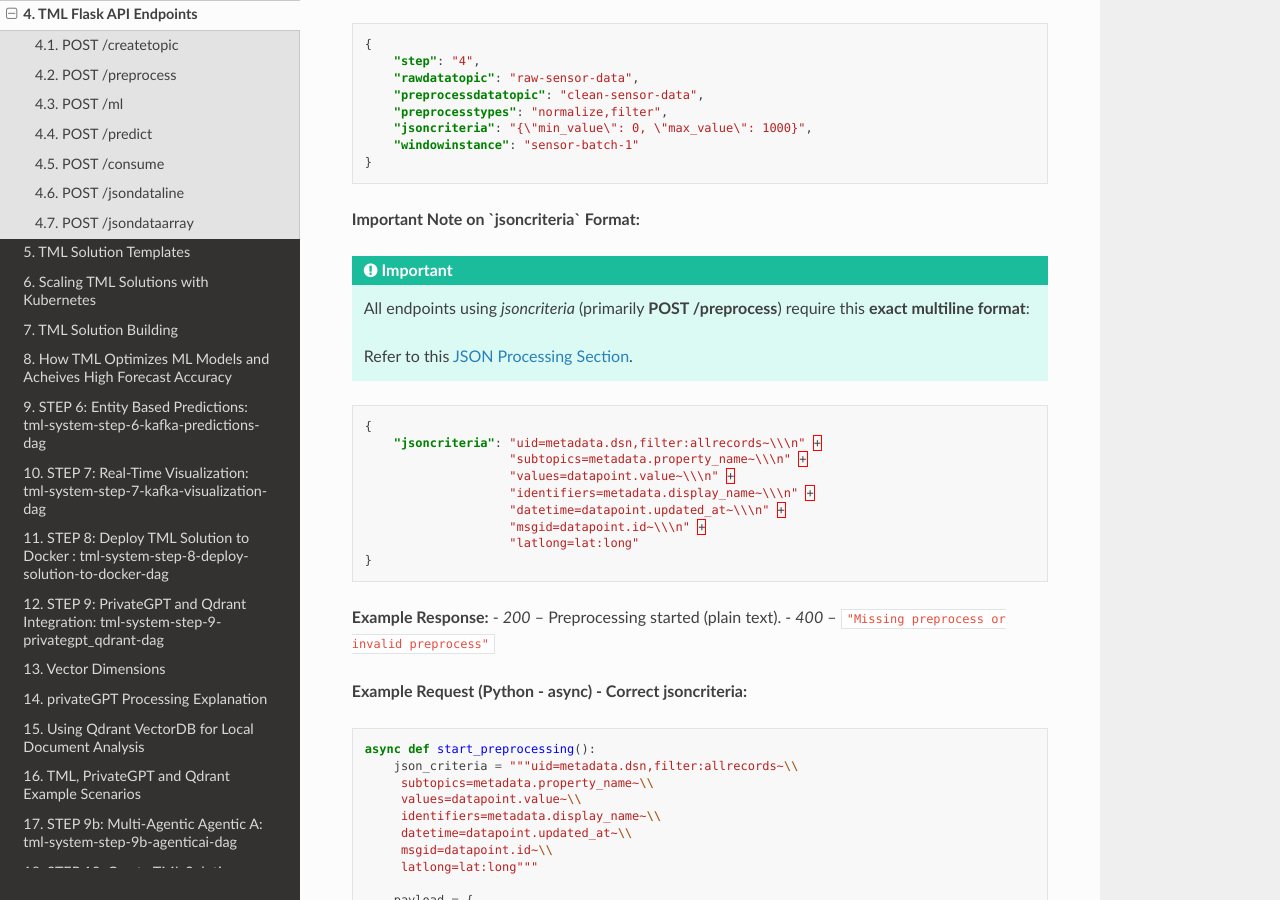
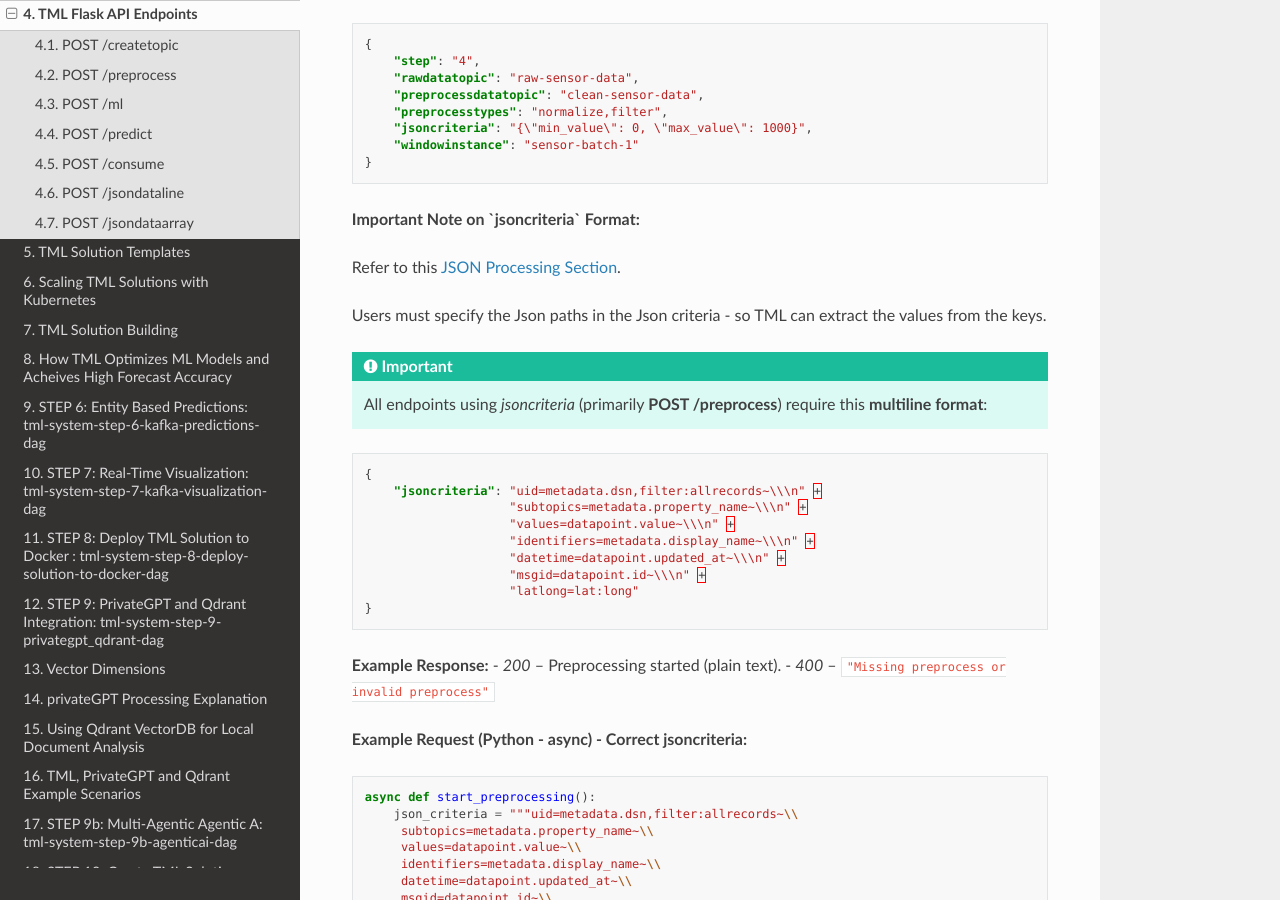
Before and after one commit to smaurice101/readthedocs, a Sphinx documentation site: the page built from docs/source/tmlapi.rst, in a window 1280 px wide and 900 px high, scrolled down 2805 px. Built offline with Sphinx 7.4.7 and the Read the Docs theme 3.1.0, drawn with Linux system fonts in a browser that asks for light colours.

Commit message:
Update tmlapi.rst

```diff
--- a/docs/source/tmlapi.rst
+++ b/docs/source/tmlapi.rst
@@ -164,10 +164,12 @@ Trigger preprocessing steps for data streams.
 
 **Important Note on `jsoncriteria` Format:**
 
+Refer to this `JSON Processing Section <https://tml.readthedocs.io/en/latest/jsonprocessing.html>`_.
+
+Users must specify the Json paths in the Json criteria - so TML can extract the values from the keys.
+
 .. important::
-  All endpoints using `jsoncriteria` (primarily **POST /preprocess**) require this **exact multiline format**:
-
-  Refer to this `JSON Processing Section <https://tml.readthedocs.io/en/latest/jsonprocessing.html>`_.
+  All endpoints using `jsoncriteria` (primarily **POST /preprocess**) require this **multiline format**:
 
 .. code-block:: json
 
```
